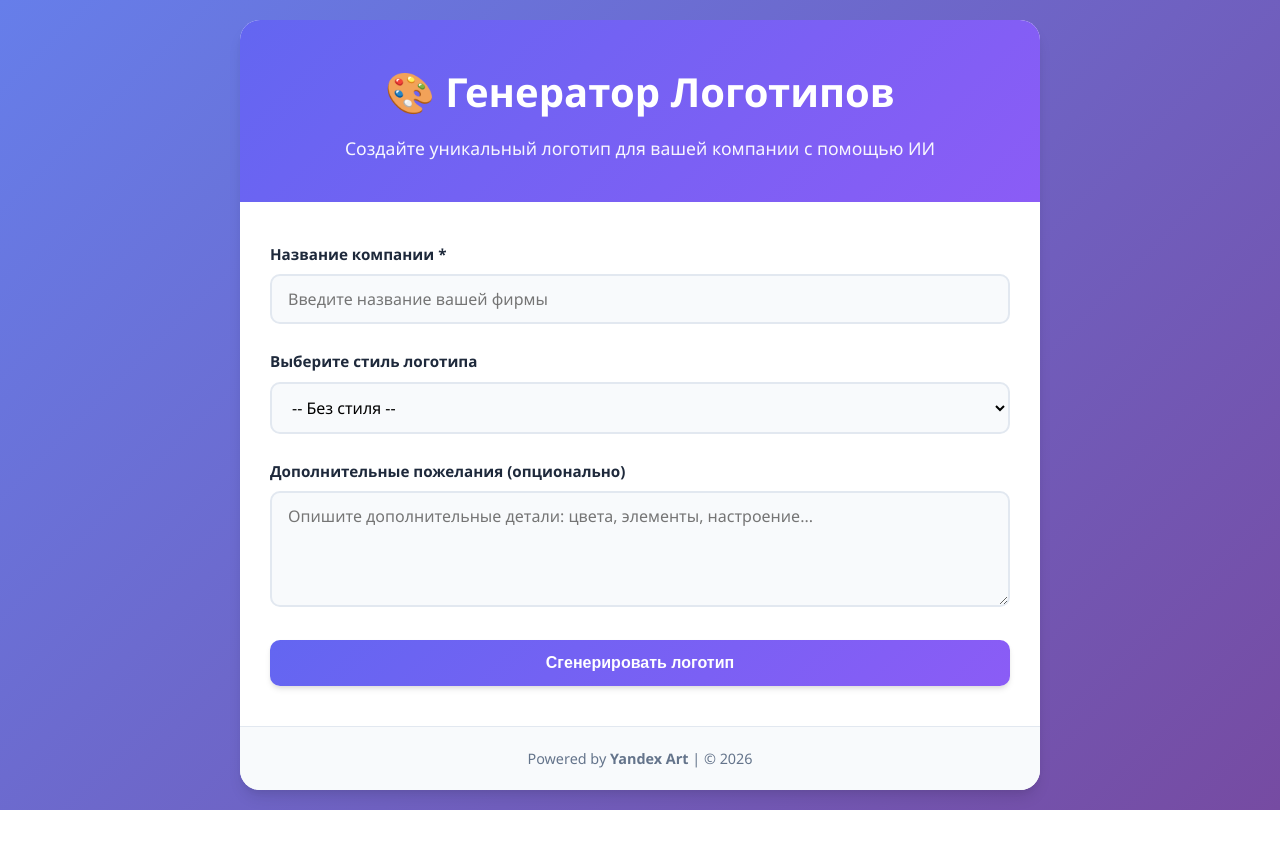
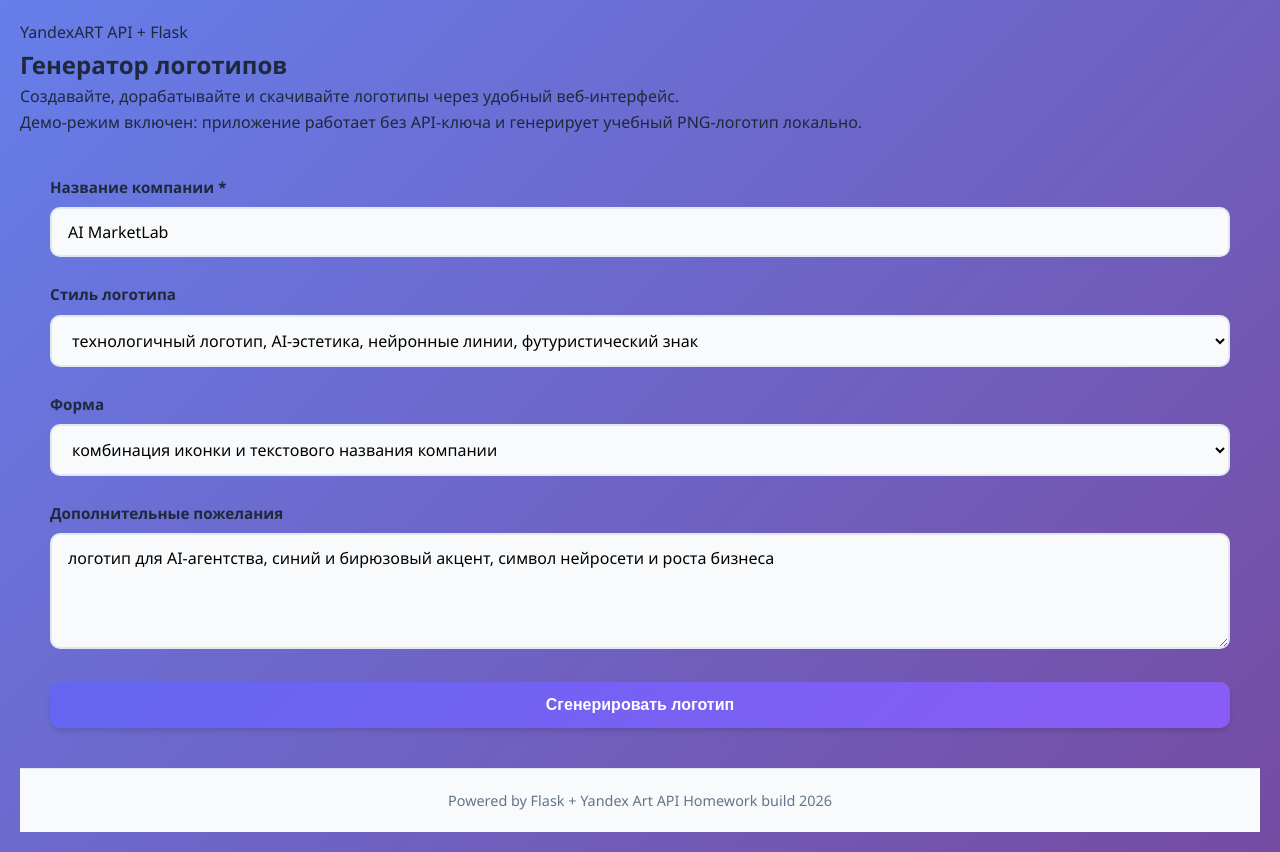
Before and after one commit to Ignati34/flask-yandexapi, a Flask app: page / in a window 1280 px wide. Before the commit the page ends 810 px from the top, so only its background shows below. Run offline with Flask 3, Linux system fonts and the light colour scheme.

Commit message:
Update logo generator interface

```diff
--- a/templates/index.html
+++ b/templates/index.html
@@ -3,46 +3,50 @@
 <head>
     <meta charset="UTF-8">
     <meta name="viewport" content="width=device-width, initial-scale=1.0">
-    <title>Генератор Логотипов - YandexART</title>
+    <title>Генератор логотипов — YandexART</title>
     <link rel="stylesheet" href="{{ url_for('static', filename='style.css') }}">
 </head>
 <body>
-    <div class="container">
-        <header>
-            <h1>🎨 Генератор Логотипов</h1>
-            <p class="subtitle">Создайте уникальный логотип для вашей компании с помощью ИИ</p>
-        </header>
+    <div class="page-shell">
+        <section class="hero">
+            <div class="hero-badge">YandexART API + Flask</div>
+            <h1>Генератор логотипов</h1>
+            <p>Создавайте, дорабатывайте и скачивайте логотипы через удобный веб-интерфейс.</p>
+            {% if demo_mode %}
+            <div class="demo-notice">Демо-режим включен: приложение работает без API-ключа и генерирует учебный PNG-логотип локально.</div>
+            {% endif %}
+        </section>
 
-        <main>
-            <!-- Форма генерации -->
+        <main class="app-card">
             <div class="generator-section" id="generatorSection">
-                <div class="form-group">
+                <div class="form-grid">
+                    <div class="form-group full">
                         <label for="companyName">Название компании *</label>
-                    <input
-                        type="text"
-                        id="companyName"
-                        placeholder="Введите название вашей фирмы"
-                        required
-                    >
+                        <input type="text" id="companyName" value="AI MarketLab" placeholder="Например: AI MarketLab" required>
                     </div>
 
                     <div class="form-group">
-                    <label for="styleSelect">Выберите стиль логотипа</label>
+                        <label for="styleSelect">Стиль логотипа</label>
                         <select id="styleSelect">
-                        <option value="">-- Без стиля --</option>
                             {% for key, description in styles.items() %}
-                        <option value="{{ key }}">{{ description }}</option>
+                            <option value="{{ key }}" {% if key == 'tech' %}selected{% endif %}>{{ description }}</option>
                             {% endfor %}
                         </select>
                     </div>
 
                     <div class="form-group">
-                    <label for="customPrompt">Дополнительные пожелания (опционально)</label>
-                    <textarea
-                        id="customPrompt"
-                        rows="4"
-                        placeholder="Опишите дополнительные детали: цвета, элементы, настроение..."
-                    ></textarea>
+                        <label for="logoForm">Форма</label>
+                        <select id="logoForm">
+                            {% for key, description in forms.items() %}
+                            <option value="{{ key }}" {% if key == 'icon_text' %}selected{% endif %}>{{ description }}</option>
+                            {% endfor %}
+                        </select>
+                    </div>
+
+                    <div class="form-group full">
+                        <label for="customPrompt">Дополнительные пожелания</label>
+                        <textarea id="customPrompt" rows="4">логотип для AI-агентства, синий и бирюзовый акцент, символ нейросети и роста бизнеса</textarea>
+                    </div>
                 </div>
 
                 <button id="generateBtn" class="btn btn-primary">
@@ -51,47 +55,47 @@
                 </button>
             </div>
 
-            <!-- Результат -->
             <div class="result-section" id="resultSection" style="display: none;">
+                <div class="result-header">
+                    <div>
+                        <p class="eyebrow">Готовый результат</p>
                         <h2>Ваш логотип</h2>
+                    </div>
+                    <div class="mode-pill" id="modePill">demo</div>
+                </div>
 
                 <div class="image-container">
                     <img id="resultImage" src="" alt="Generated Logo">
                 </div>
 
-                <div class="prompt-display">
-                    <strong>Использованный промпт:</strong>
-                    <p id="usedPrompt"></p>
+                <div class="actions-row">
+                    <a id="downloadBtn" class="btn btn-download" href="#" download="generated-logo.png">Скачать PNG</a>
+                    <button id="newLogoBtn" class="btn btn-outline">Создать новый</button>
                 </div>
 
-                <!-- Секция доработки -->
+                <div class="prompt-display">
+                    <strong>Использованный промпт</strong>
+                    <p id="usedPrompt"></p>
+                    <small id="seedInfo"></small>
+                </div>
+
                 <div class="refinement-section">
-                    <h3>🔧 Хотите дополнить логотип?</h3>
-                    <p style="font-size: 0.9rem; color: #64748b; margin-bottom: 15px;">
-                        💡 Дополнение сохранит базовую структуру логотипа и добавит ваши изменения
-                    </p>
-                    <div class="form-group">
-                        <textarea
-                            id="refinementPrompt"
-                            rows="3"
-                            placeholder="Опишите, что нужно изменить (например: 'сделай цвета ярче', 'добавь круглую рамку', 'упрости форму')"
-                        ></textarea>
-                    </div>
+                    <h3>Доработать текущий логотип</h3>
+                    <p>Опишите изменение. Приложение использует тот же seed, чтобы сохранить базовую структуру.</p>
+                    <textarea id="refinementPrompt" rows="3" placeholder="Например: добавь больше премиальности, усили контраст, сделай символ более технологичным"></textarea>
                     <button id="refineBtn" class="btn btn-secondary">
                         <span class="btn-text">Дополнить логотип</span>
                         <span class="loader" style="display: none;"></span>
                     </button>
                 </div>
-
-                <button id="newLogoBtn" class="btn btn-outline">Создать новый логотип</button>
             </div>
 
-            <!-- Сообщения об ошибках -->
             <div id="errorMessage" class="error-message" style="display: none;"></div>
         </main>
 
         <footer>
-            <p>Powered by <strong>Yandex Art</strong> | © 2026</p>
+            <span>Powered by Flask + Yandex Art API</span>
+            <span>Homework build 2026</span>
         </footer>
     </div>
 
```
Lines whose indentation alone changed are shown as unchanged.
